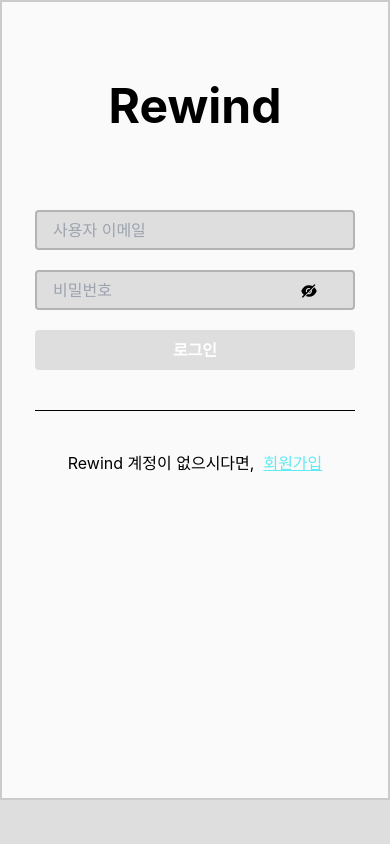
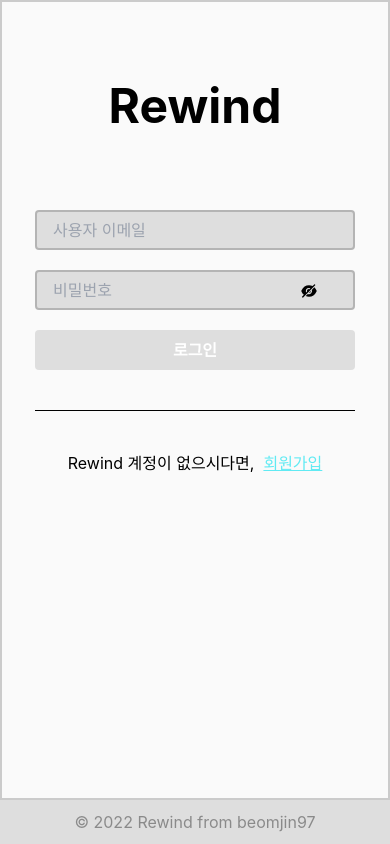
Before and after one commit to beomjin97/rewind-react.js, a React (Create React App) app: page /auth in a window 390 px wide. Built offline with nearby package versions, Linux system fonts and the light colour scheme.

Commit message:
feat: footer

```diff
--- a/src/components/Footer.tsx
+++ b/src/components/Footer.tsx
@@ -1,7 +1,12 @@
 import React from "react";
 
 const Footer = () => {
-  return <div>Footer</div>;
+  const year = new Date().getFullYear();
+  return (
+    <div className="w-[100%] text-center text-[#00000060]">
+      &copy; {year} Rewind from beomjin97
+    </div>
+  );
 };
 
 export default Footer;
--- a/src/pages/Auth.tsx
+++ b/src/pages/Auth.tsx
@@ -1,4 +1,5 @@
 import React, { useState } from "react";
+import Footer from "../components/Footer";
 
 import Signin from "../components/Signin";
 import Signup from "../components/Signup";
@@ -6,7 +7,7 @@
 const Auth = () => {
   const [account, setAccount] = useState<boolean>(true);
   return (
-    <div className="w-full h-[100vh] bg-[#DEDEDE] flex justify-center md:items-center min-h-[800px]">
+    <div className="w-full h-[100vh] bg-[#DEDEDE] flex justify-center md:items-center flex-wrap ">
       <div className="w-[429px] h-[800px] bg-[#FAFAFA] border-2 border-[#00000030] relative">
         <h1 className="my-20 text-center text-5xl font-bold">Rewind</h1>
         {account ? <Signin /> : <Signup />}
@@ -21,6 +22,7 @@
           </span>
         </div>
       </div>
+      <Footer />
     </div>
   );
 };
```
